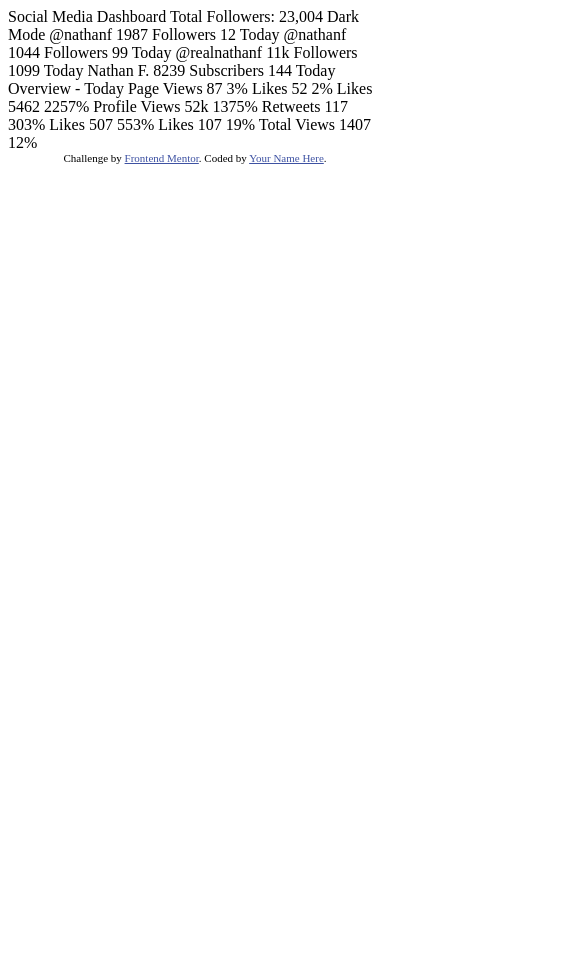
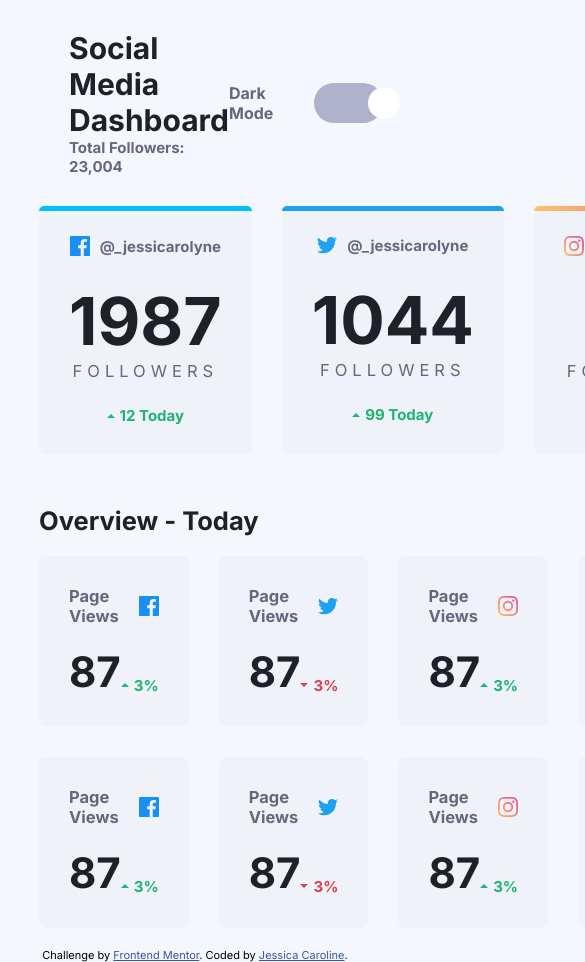
Before and after one commit to jessicarolyne/social-media-dashboard-with-theme-switcher-master, a plain HTML site: page index.html in a window 390 px wide. Shown: the top 962 px of the page, 585 px wide, since content can reach past the window. Before the commit the page ends 844 px from the top, so only its background shows below. Drawn offline with Linux system fonts and the light colour scheme.

Commit message:
Desenvolvimento da página sem responsividade

```diff
--- /dev/null
+++ b/css/main.css
@@ -0,0 +1,43 @@
+:root{
+    --Green: hsl(153, 72%, 41%);
+    --Red: hsl(356, 69%, 56%);
+    --Facebook: hsl(195, 100%, 50%);
+    --Twitter: hsl(203, 89%, 53%);
+    --Youtube: hsl(348, 97%, 39%);
+    --Instagram: linear-gradient(to right, hsl(37, 97%, 70%), hsl(329, 70%, 58%));
+
+    /*Tema Light*/
+    --bglight: hsl(0, 0%, 100%);
+    --bglighttop: hsl(225, 100%, 98%);
+    --bglightcard: hsl(227, 47%, 96%);
+    --bglightcardhover: hsl(227, 32%, 86%);
+    --colordark: hsl(230, 17%, 14%);
+    --colordarklight: hsl(228, 12%, 44%);
+    /*Tema Dark*/
+    --btndark: hsl(230, 22%, 74%);
+}
+/*Vai funcionar quando o body tiver uma classe dark*/
+body.dark{
+    --btndark: linear-gradient(to right, hsl(210, 78%, 56%), hsl(146, 68%, 55%));
+    --colordark: hsl(0, 0%, 100%);
+    --colordarklight: hsl(228, 34%, 66%);
+    --bglightcard: hsl(228, 28%, 20%);
+    --bglightcardhover: hsl(228, 26%, 26%);
+    --bglight: hsl(230, 17%, 14%);
+    --bglighttop: hsl(232, 19%, 15%);
+}
+*{
+    /*Remover margem padrão*/
+    margin: 0;
+    padding: 0;
+    box-sizing: border-box;
+}
+body{
+    font-family: 'Inter', sans-serif;
+    font-size: 15px;
+    background: var(--bglighttop);
+}
+body .container{
+    width: 80%;
+    margin: 0 auto;
+}
--- /dev/null
+++ b/css/style.css
@@ -0,0 +1,155 @@
+header{
+    display: flex;
+    justify-content: space-between;
+    align-items: center;
+    padding: 2em;
+}
+header .titulo-header .titulo{
+    color: var(--colordark);
+}
+header .titulo-header p{
+    color: var(--colordarklight);
+    font-weight: 700;
+}
+header .botao{
+    display: flex;
+    align-items: center;
+    color: var(--colordarklight);
+    font-weight: 700;
+    font-size: 16px;
+}
+header .botao input[type=checkbox]{
+    -webkit-appearance: none;
+    width: 90px;
+    height: 40px;
+    border-radius: 100px;
+    margin-left: 20px;
+    background: var(--btndark);
+    cursor: pointer;
+    outline: 0;
+    position: relative;
+}
+header .botao input[type=checkbox]::before{
+    content: '';
+    height: 40px;
+    width: 40px;
+    border-radius: 50px;
+    transform: translateX(50px) scale(0.8);
+    background: var(--bglight);
+    position: absolute;
+    transition: transform 0.3s;
+}
+header .botao input[type=checkbox]:checked::before{
+    transform: translateY(0) scale(0.8);
+}
+main .seguidores,
+main .grid-visao-geral{
+    display: grid;
+    grid-template-columns: 1fr 1fr 1fr 1fr;
+    grid-gap: 30px;
+}
+.card{
+    display: flex;
+    flex-direction: column;
+    align-items: center;
+    padding: 30px 30px;
+    border-radius: 8px;
+    cursor: pointer;
+    background: var(--bglightcard);
+    position: relative;
+}
+.card:hover{
+    background: var(--bglightcardhover);
+}
+.card::before{
+    content: '';
+    position: absolute;
+    height: 5px;
+    border-radius: 8px 8px 0 0;
+    left: 0;
+    right: 0;
+    top: 0;
+}
+/*Topo dos cards*/
+.card.facebook::before{
+    background: var(--Facebook);
+}
+.card.twitter::before{
+    background: var(--Twitter);
+}
+.card.instagram::before{
+    background: var(--Instagram);
+}
+.card.youtube::before{
+    background: var(--Youtube);
+}
+/*Cards*/
+.card .usuario{
+    display: flex;
+    justify-content: center;
+    color: var(--colordarklight);
+}
+.card .usuario img{
+    margin-right: 10px;
+}
+.card .contador{
+    display: flex;
+    flex-direction: column;
+    align-items: center;
+    margin: 25px 0;
+    font-size: 1.1em;
+    font-weight: 400;
+    letter-spacing: 5px;
+    text-transform: uppercase;
+    color: var(--colordarklight);
+}
+.card .contador span{
+    font-size: 4em;
+    font-weight: 700;
+    letter-spacing: 0;
+    color: var(--colordark);
+}
+.card span{
+    display: flex;
+    align-items: center;
+    color: var(--Green);
+    font-weight: 700;
+}
+.card span img{
+    margin-right: 5px;
+}
+.card span.down{
+    color: var(--Red);
+}
+main .visao-geral{
+    margin-top: 50px;
+}
+main .visao-geral h2{
+    color: var(--colordark);
+    font-size: 1.7em;
+}
+.grid-visao-geral{
+    margin: 20px 0;
+}
+.grid-visao-geral .card .titulo{
+    margin-bottom: 20px;
+}
+.grid-visao-geral .card .titulo span{
+    font-size: 1.1em;
+    color: var(--colordarklight);
+}
+.grid-visao-geral .card .titulo,
+.grid-visao-geral .card .texto-card{
+    display: flex;
+    justify-content: space-between;
+    align-items: center;
+    width: 100%;
+}
+.grid-visao-geral .card .texto-card{
+    align-items: baseline;
+}
+.grid-visao-geral .card .texto-card p{
+    font-size: 2.8em;
+    font-weight: 700;
+    color: var(--colordark);
+}
--- a/index.html
+++ b/index.html
@@ -5,8 +5,12 @@
   <meta name="viewport" content="width=device-width, initial-scale=1.0"> <!-- displays site properly based on user's device -->
 
   <link rel="icon" type="image/png" sizes="32x32" href="./images/favicon-32x32.png">
+  <link rel="stylesheet" href="css/main.css">
+  <link rel="stylesheet" href="css/style.css">
+  <link rel="preconnect" href="https://fonts.gstatic.com">
+  <link href="https://fonts.googleapis.com/css2?family=Inter:wght@400;700&display=swap" rel="stylesheet">
 
-  <title>Frontend Mentor | [Challenge Name Here]</title>
+  <title>Frontend Mentor | Social Midia Dashboard</title>
 
   <!-- Feel free to remove these styles or customise in your own stylesheet 👍 -->
   <style>
@@ -15,73 +19,195 @@
   </style>
 </head>
 <body>
+  <div class="container">
+    <header>
+      <div class="titulo-header">
+        <h1 class="titulo">Social Media Dashboard</h1>
+        <p>Total Followers: 23,004</p>
+      </div>
+      <div class="botao">
+        <span>Dark Mode</span>
+        <input type="checkbox" class="botao-dark">
+      </div>
+    </header>
 
-  Social Media Dashboard
-  Total Followers: 23,004
-
-  Dark Mode
+    <main>
+      <section class="seguidores">
+        <article class="card facebook">
+          <span class="usuario">
+            <img src="/images/icon-facebook.svg">
+            @_jessicarolyne
+          </span>
+          <p class="contador">
+            <span>1987</span>
+            Followers
+          </p>
+          <span>
+            <img src="/images/icon-up.svg">
+            12 Today
+          </span>
+        </article>
+        <article class="card twitter">
+          <span class="usuario">
+            <img src="/images/icon-twitter.svg">
+            @_jessicarolyne
+          </span>
+          <p class="contador">
+            <span>1044</span>
+            Followers
+          </p>
+          <span>
+            <img src="/images/icon-up.svg">
+            99 Today
+          </span>
+        </article>
+        <article class="card instagram">
+          <span class="usuario">
+            <img src="/images/icon-instagram.svg">
+            @_jessicarolyne
+          </span>
+          <p class="contador">
+            <span>11k</span>
+            Followers
+          </p>
+          <span>
+            <img src="/images/icon-up.svg">
+            1099 Today
+          </span>
+        </article>
+        <article class="card youtube">
+          <span class="usuario">
+            <img src="/images/icon-youtube.svg">
+            Jessica Caroline
+          </span>
+          <p class="contador">
+            <span>8239</span>
+            Subscribers
+          </p>
+          <span class="down">
+            <img src="/images/icon-down.svg">
+            144 Today
+          </span>
+        </article>
+      </section>
+      <section class="visao-geral">
+        <h2>Overview - Today</h2>
+        <div class="grid-visao-geral">
+          <article class="card">
+            <div class="titulo">
+              <span>Page Views</span>
+              <img src="/images/icon-facebook.svg">
+            </div>
+            <div class="texto-card">
+              <p>87</p>
+              <span>
+                <img src="/images/icon-up.svg">
+                3%
+              </span>
+            </div>
+          </article>
+          <article class="card">
+            <div class="titulo">
+              <span>Page Views</span>
+              <img src="/images/icon-twitter.svg">
+            </div>
+            <div class="texto-card">
+              <p>87</p>
+              <span class="down">
+                <img src="/images/icon-down.svg">
+                3%
+              </span>
+            </div>
+          </article>
+          <article class="card">
+            <div class="titulo">
+              <span>Page Views</span>
+              <img src="/images/icon-instagram.svg">
+            </div>
+            <div class="texto-card">
+              <p>87</p>
+              <span>
+                <img src="/images/icon-up.svg">
+                3%
+              </span>
+            </div>
+          </article>
+          <article class="card">
+            <div class="titulo">
+              <span>Page Views</span>
+              <img src="/images/icon-youtube.svg">
+            </div>
+            <div class="texto-card">
+              <p>87</p>
+              <span>
+                <img src="/images/icon-up.svg">
+                3%
+              </span>
+            </div>
+          </article>
+          <article class="card">
+            <div class="titulo">
+              <span>Page Views</span>
+              <img src="/images/icon-facebook.svg">
+            </div>
+            <div class="texto-card">
+              <p>87</p>
+              <span>
+                <img src="/images/icon-up.svg">
+                3%
+              </span>
+            </div>
+          </article>
+          <article class="card">
+            <div class="titulo">
+              <span>Page Views</span>
+              <img src="/images/icon-twitter.svg">
+            </div>
+            <div class="texto-card">
+              <p>87</p>
+              <span class="down">
+                <img src="/images/icon-down.svg">
+                3%
+              </span>
+            </div>
+          </article>
+          <article class="card">
+            <div class="titulo">
+              <span>Page Views</span>
+              <img src="/images/icon-instagram.svg">
+            </div>
+            <div class="texto-card">
+              <p>87</p>
+              <span>
+                <img src="/images/icon-up.svg">
+                3%
+              </span>
+            </div>
+          </article>
+          <article class="card">
+            <div class="titulo">
+              <span>Page Views</span>
+              <img src="/images/icon-youtube.svg">
+            </div>
+            <div class="texto-card">
+              <p>87</p>
+              <span class="down">
+                <img src="/images/icon-down.svg">
+                3%
+              </span>
+            </div>
+          </article>
+        </div>
+      </section>
+    </main>
+  </div>
 
 
 
-  @nathanf
-  1987
-  Followers
-  12 Today
-
-  @nathanf
-  1044
-  Followers
-  99 Today
-
-  @realnathanf
-  11k
-  Followers
-  1099 Today
-
-  Nathan F.
-  8239
-  Subscribers
-  144 Today
-
-
-
-  Overview - Today
-
-  Page Views
-  87
-  3%
-
-  Likes
-  52
-  2%
-
-  Likes
-  5462
-  2257%
-
-  Profile Views
-  52k
-  1375%
-
-  Retweets
-  117
-  303%
-
-  Likes
-  507
-  553%
-
-  Likes
-  107
-  19%
-
-  Total Views
-  1407
-  12%
-
   <div class="attribution">
     Challenge by <a href="https://www.frontendmentor.io?ref=challenge" target="_blank">Frontend Mentor</a>.
-    Coded by <a href="#">Your Name Here</a>.
+    Coded by <a href="https://github.com/jessicarolyne">Jessica Caroline</a>.
   </div>
+  <script src="js/index.js"></script>
 </body>
 </html>
--- /dev/null
+++ b/js/index.js
@@ -0,0 +1,6 @@
+const btn = document.querySelector(".botao-dark");
+btn.addEventListener("click", () => {
+    /*toggle -> adciona a classe se não estiver
+    ou remove se estiver*/
+    document.body.classList.toggle("dark");
+})
```
